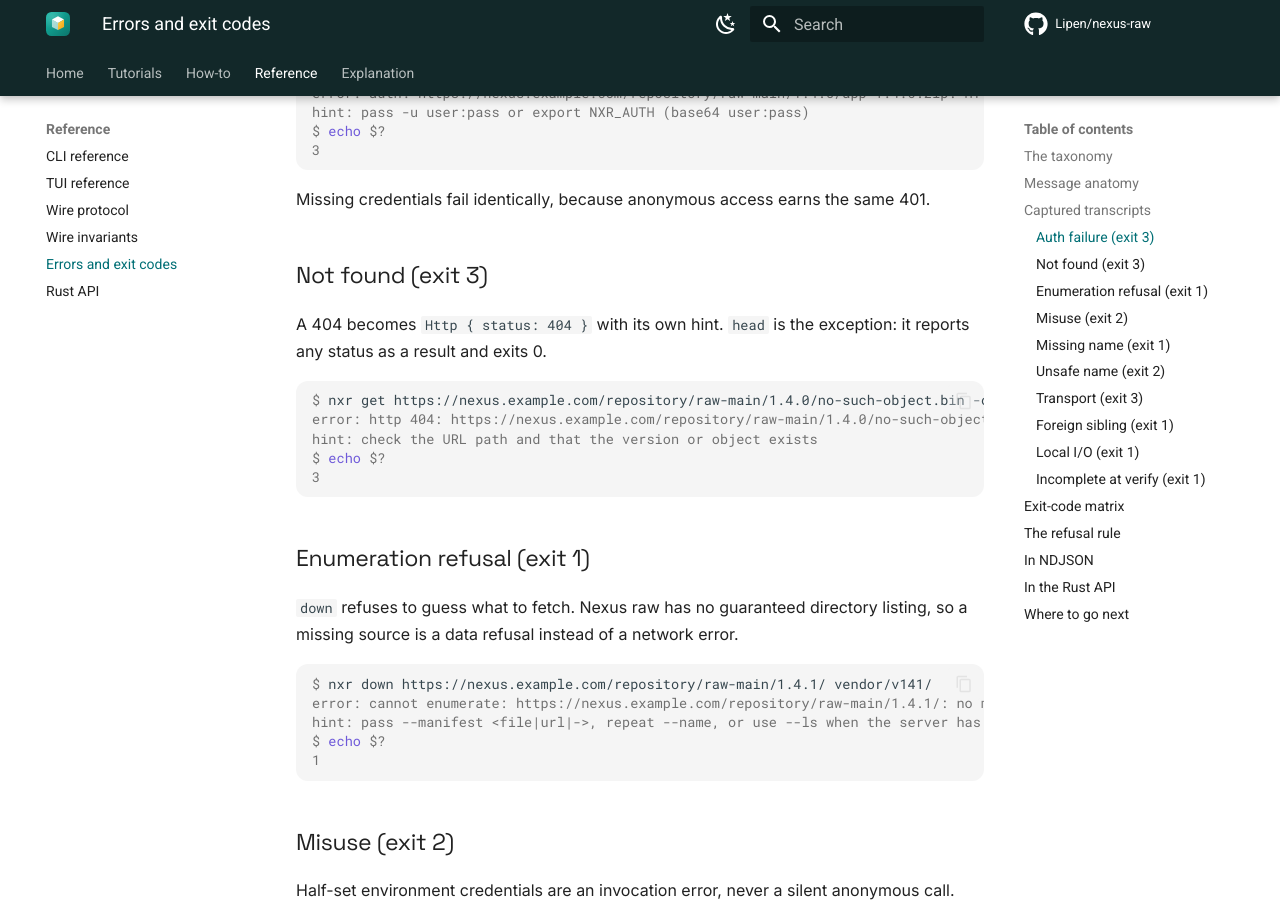
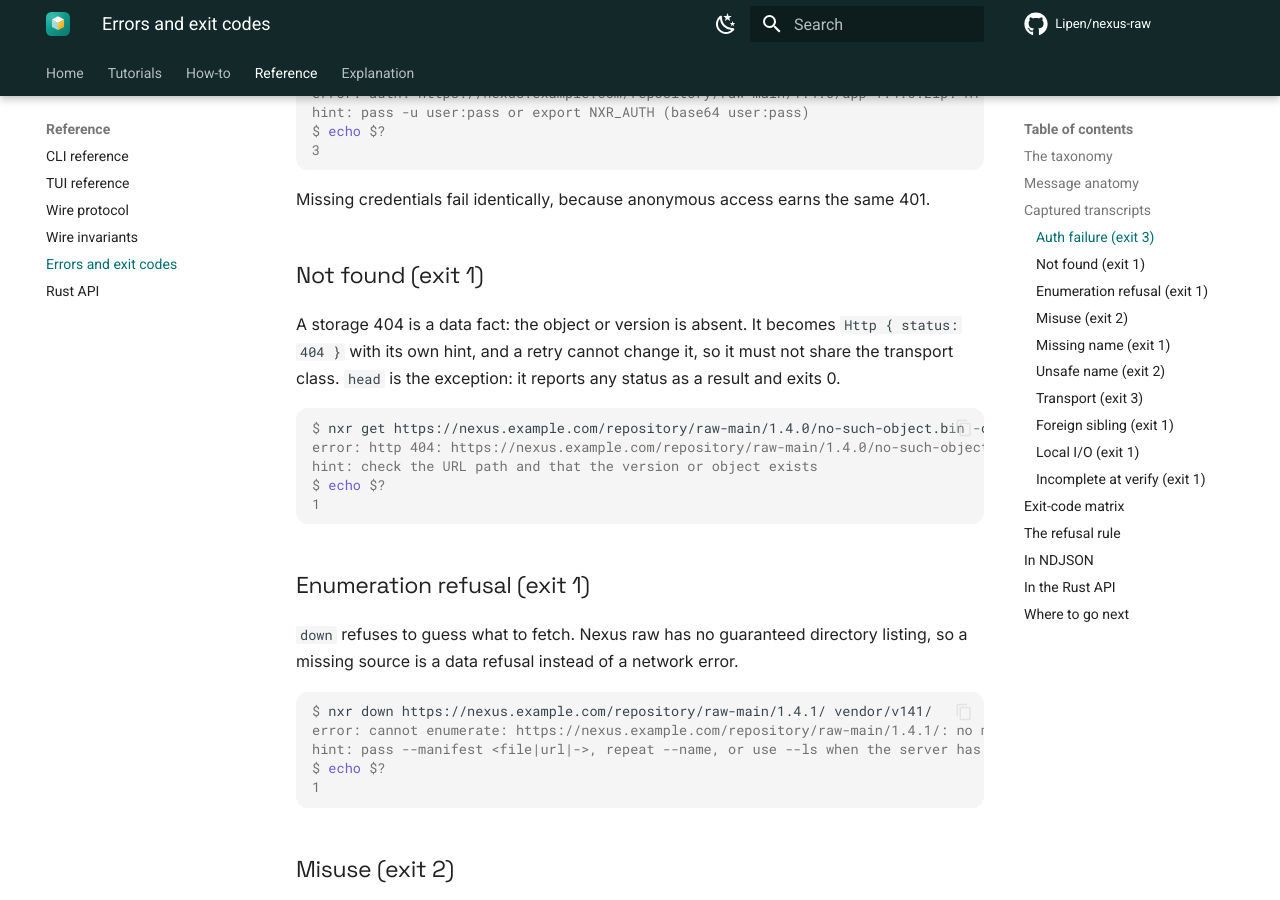
Before and after one commit to Lipen/nexus-raw, an MkDocs documentation site: the page built from docs/reference/errors.md, in a window 1280 px wide and 900 px high, scrolled down 3644 px. Built offline with MkDocs 1.6.1 and Material for MkDocs 9.7.7, drawn with Linux system fonts in a browser that asks for light colours; comment, search, counter and statistics services are not loaded.

Commit message:
core: a storage 404 is data, not transport

````diff
--- a/docs/reference/errors.md
+++ b/docs/reference/errors.md
@@ -21,7 +21,7 @@ The hint column quotes `Error::hint()` verbatim: the same string the CLI prints
 | `Auth { url, reason }` | 401 or 403, or credentials required but absent | 3 | `pass -u user:pass or export NXR_AUTH (base64 user:pass)` | expired token, wrong password, anonymous write attempt |
 | `ReadOnly { url, status }` | the repository refuses a deletion: 403/405 to DELETE | 1 | `the repository answered {status} to DELETE: it is read-only or the credentials lack write access; rerunning is safe, nothing was removed` | a read-only deployment, or credentials without write access |
 | `Transport { url, detail }` | network, TLS, timeout or stall after retries | 3 | `check the network; transfers are resumable, rerunning is safe` | server down, connection reset, stalled body |
-| `Http { status: 404, url }` | the object or version does not exist | 3 | `check the URL path and that the version or object exists` | a typo in the path, or a version never published |
+| `Http { status: 404, url }` | the object or version does not exist | 1 | `check the URL path and that the version or object exists` | a typo in the path, or a version never published |
 | `Http { status, url }` | any other unexpected status | 3 | `the server answered {status}; check the URL path and the server health` | a proxy answered 429, or the path hit a non-artifact route; a 429 and a 5xx are retryable, the 429 honoring `Retry-After` |
 | `ServiceMissing { url, root }` | the service REST API answered 404: not a Nexus, or a version without the endpoint | 3 | `the service API lives at the server root: try {root}/service/rest/v1/repositories` | `service repos` against a server without the management API |
 | `SearchRepoMissing { url }` | the search API answered 400: the repository is missing on the server or is not a raw repository | 3 | `the repository is missing on the server or is not a raw repository` | `ls` against a repository URL the server does not serve, or a name that exists only in another format |
@@ -68,9 +68,10 @@ $ echo $?
 
 Missing credentials fail identically, because anonymous access earns the same 401.
 
-### Not found (exit 3)
+### Not found (exit 1)
 
-A 404 becomes `Http { status: 404 }` with its own hint.
+A storage 404 is a data fact: the object or version is absent.
+It becomes `Http { status: 404 }` with its own hint, and a retry cannot change it, so it must not share the transport class.
 `head` is the exception: it reports any status as a result and exits 0.
 
 ```console
@@ -78,7 +79,7 @@ $ nxr get https://nexus.example.com/repository/raw-main/1.4.0/no-such-object.bin
 error: http 404: https://nexus.example.com/repository/raw-main/1.4.0/no-such-object.bin
 hint: check the URL path and that the version or object exists
 $ echo $?
-3
+1
 ```
 
 ### Enumeration refusal (exit 1)
````
Also changed, not shown: docs/reference/cli.md (+2 -2 lines), 2 other files.
